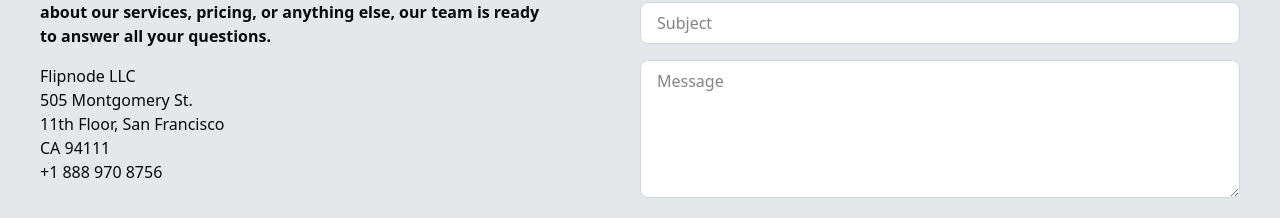
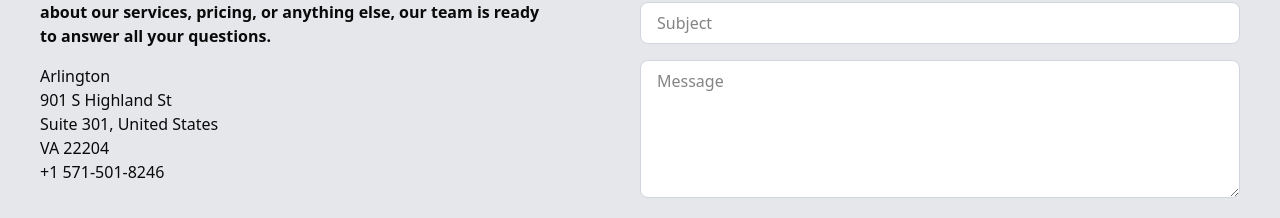
Before and after one commit to mijbah-eng/diplayLab, a Next.js app: page /contact in a window 1280 px wide. Shown: the part 336-554 px from the top of the page. Built offline with nearby package versions, Linux system fonts and the light colour scheme.

Commit message:
contact us location updated

```diff
--- a/src/app/contact/page.js
+++ b/src/app/contact/page.js
@@ -20,11 +20,11 @@
                 <div className="">
             <h4 className="title">Get in touch</h4>
             <p className="mt-4 w-5/6 font-semibold">We would love to hear from you! Whether you have a question about our services, pricing, or anything else, our team is ready to answer all your questions.</p>
-            <p className="mt-4 w-5/6"> <span> Flipnode LLC </span><br/>
-            <span> 505 Montgomery St. </span><br/>
-            <span> 11th Floor, San Francisco </span><br/>
-            <span> CA 94111 </span><br/>
-            <span> +1 888 970 8756 </span><br/>
+            <p className="mt-4 w-5/6"> <span> Arlington </span><br/>
+            <span> 901 S Highland St  </span><br/>
+            <span> Suite 301, United States</span><br/>
+            <span> VA 22204 </span><br/>
+            <span> +1 571-501-8246 </span><br/>
 </p>
                 </div>
 
```
